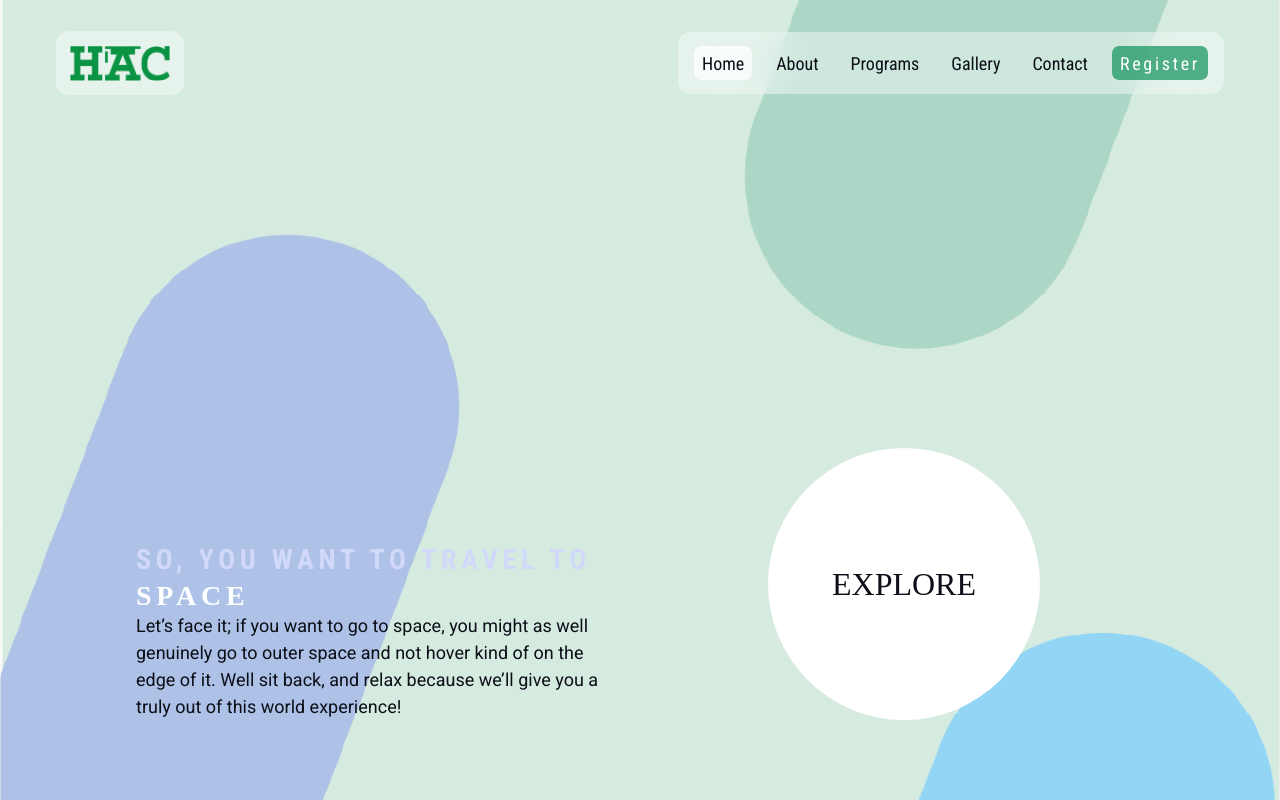
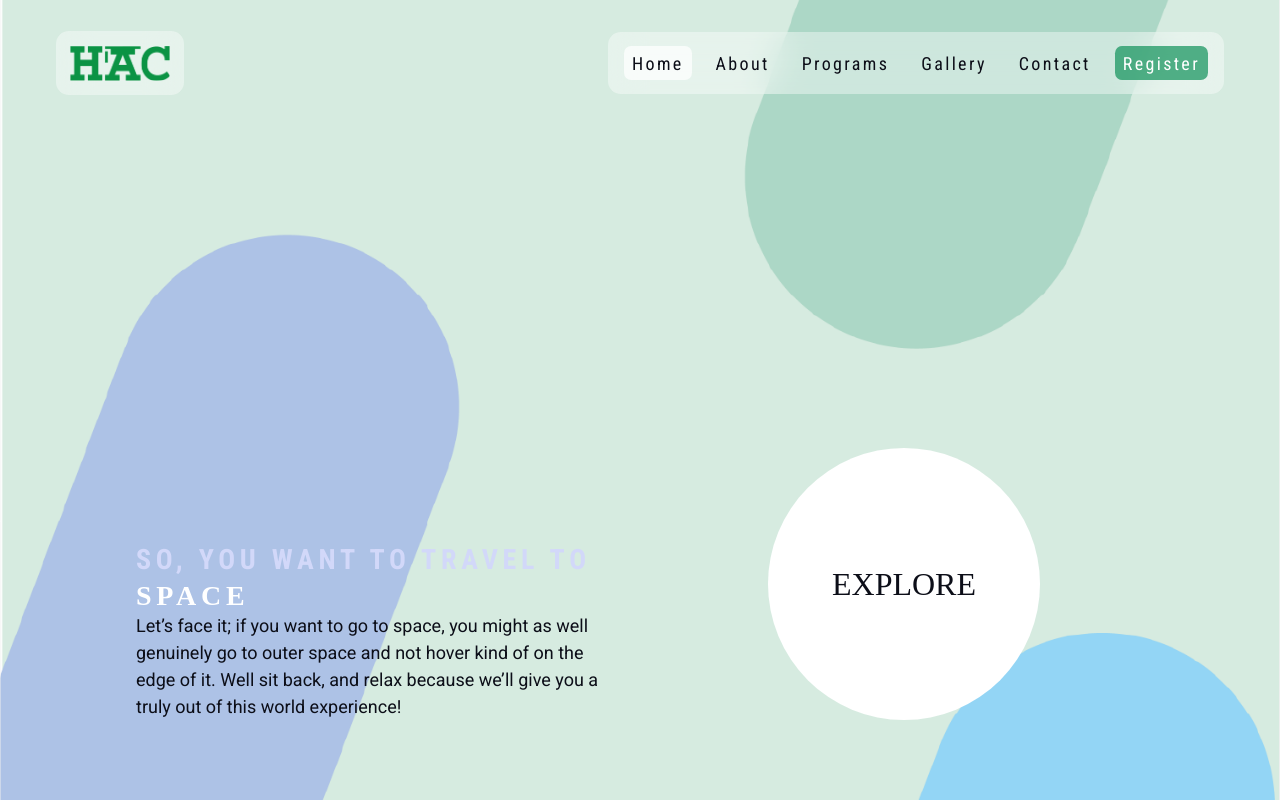
Before and after one commit to areeb-h/hac-react, a React (Create React App) app: page / in a window 1280 px wide. Built offline with nearby package versions, Linux system fonts and the light colour scheme; a web font is replaced by a local one.

Commit message:
letter spacing

```diff
--- a/src/pages/Layout.js
+++ b/src/pages/Layout.js
@@ -12,8 +12,8 @@ const Layout = () => {
         setActive(!isActive);
     };
 
-    const linkStyle = "ff-sans-cond text-dark";
-    const buttonStyle = "ff-sans-cond letter-spacing-2 reg-btn";
+    const linkStyle = "ff-sans-cond letter-spacing-3 text-dark";
+    const buttonStyle = "ff-sans-cond letter-spacing-3 reg-btn";
 
     return (
         <body className="home">
```
